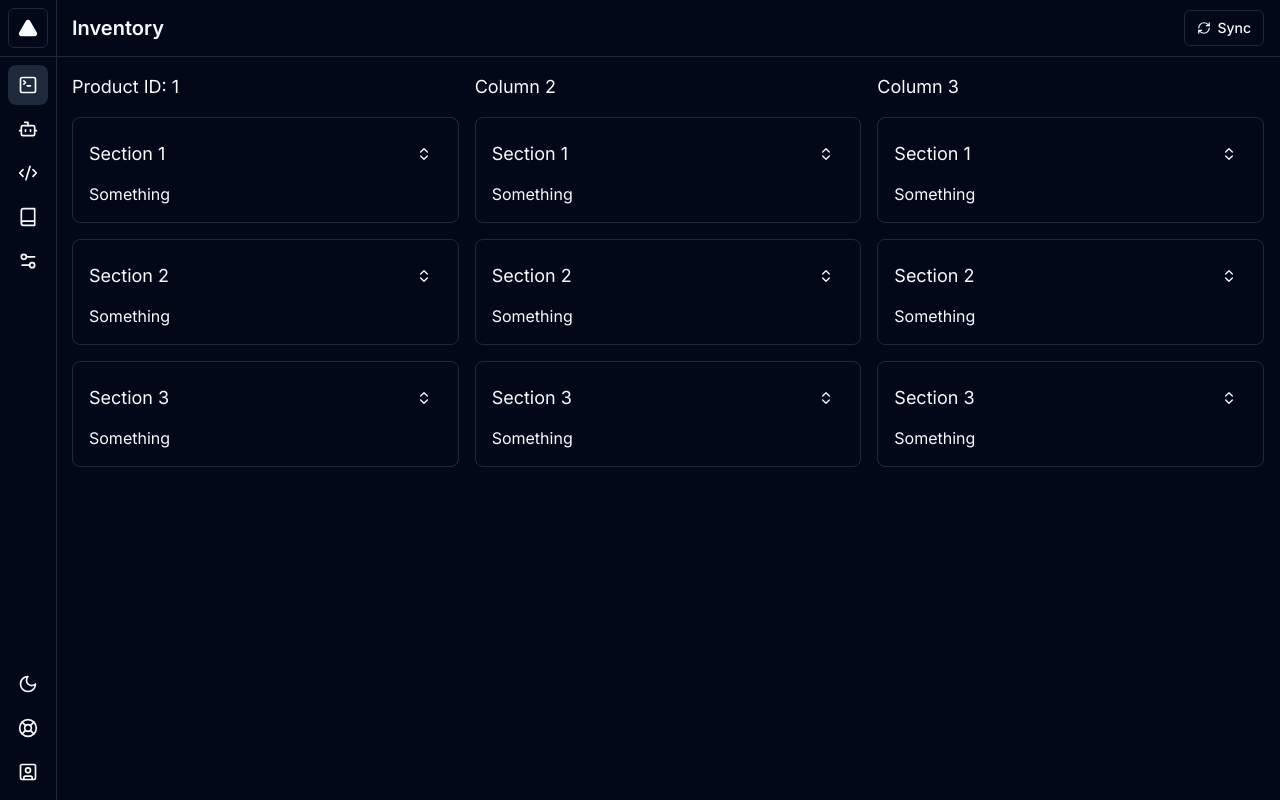
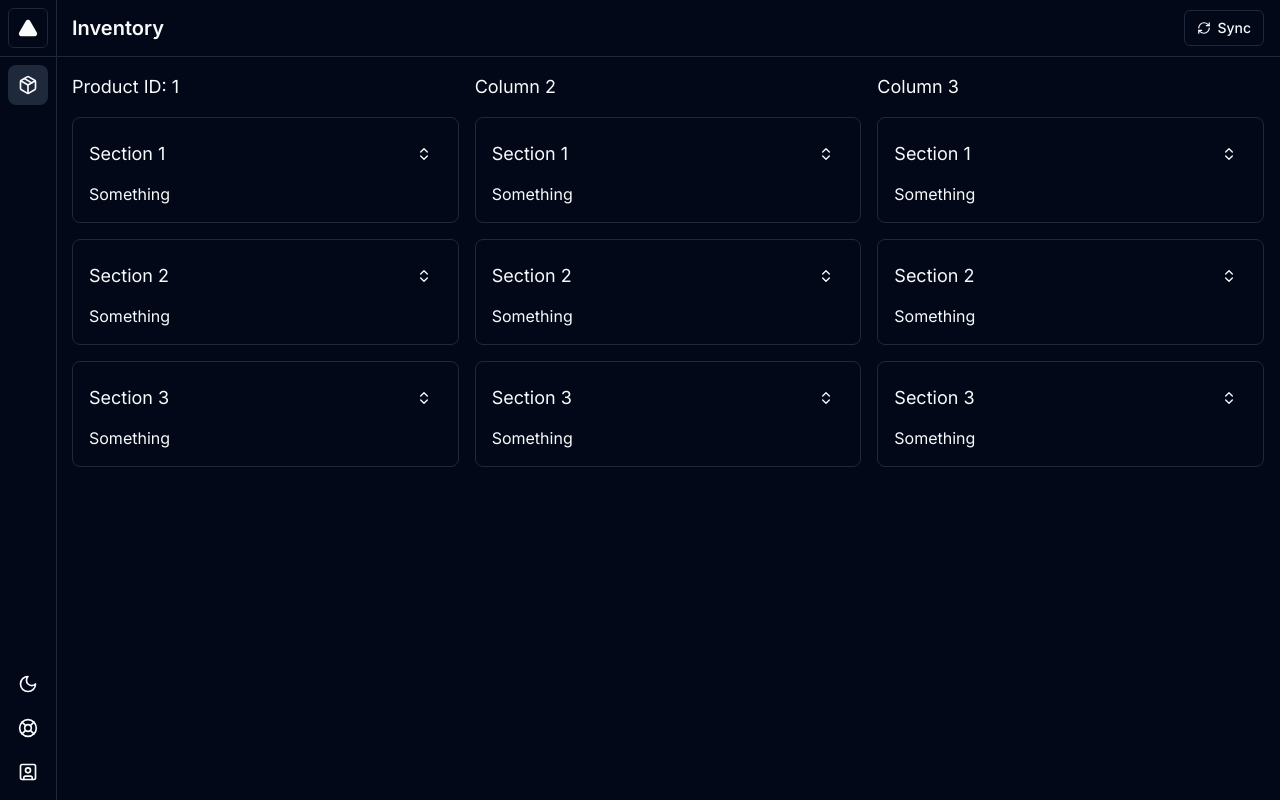
Before and after one commit to benorloff/wrights-next, a Next.js app: page /inventory/1 in a window 1280 px wide. Built offline with nearby package versions, Linux system fonts and the light colour scheme.

Commit message:
inventory item dynamic route layout

```diff
--- a/app/api/inventory/route.ts
+++ b/app/api/inventory/route.ts
@@ -20,7 +20,9 @@ export async function GET(
         orderBy: {
           id: "asc",
         },
-      }
+        // Temporarily taking only 1000 records to avoid performance issues
+        take: 1000,
+      },
     );
     // console.log(data, '<-- data from route handler');
     return NextResponse.json(data);
--- a/components/data-table/data-table-row-actions.tsx
+++ b/components/data-table/data-table-row-actions.tsx
@@ -54,7 +54,7 @@ export function DataTableRowActions<TData>({
         </Button>
       </DropdownMenuTrigger>
       <DropdownMenuContent align="end" className="w-[160px]">
-        <Link href={`/inventory/${row.getValue("id")}`}>
+        <Link href={`/inventory/${row.getValue("id")}`} passHref>
           <DropdownMenuItem>
             Edit
           </DropdownMenuItem>
--- a/components/sidebar/index.tsx
+++ b/components/sidebar/index.tsx
@@ -5,6 +5,7 @@ import {
     Bot,
     Code2,
     LifeBuoy,
+    Package,
     Settings2,
     SquareTerminal,
     SquareUser,
@@ -19,33 +20,39 @@ import {
     TooltipTrigger,
 } from "@/components/ui/tooltip"
 import { ThemeModeToggle } from "@/components/theme-mode-toggle"
+import Link from "next/link"
 
 export const Sidebar = () => {
     return (
         <aside className="inset-y fixed  left-0 z-20 flex h-full flex-col border-r">
         <div className="border-b p-2">
+          <Link href="/">
             <Button variant="outline" size="icon" aria-label="Home">
               <Triangle className="size-5 fill-foreground" />
             </Button>
+          </Link>
         </div>
         <nav className="grid gap-1 p-2">
           <TooltipProvider>
           <Tooltip>
             <TooltipTrigger asChild>
+              <Link href="/">
                 <Button
                   variant="ghost"
                   size="icon"
                   className="rounded-lg bg-muted"
                   aria-label="Playground"
                 >
-                <SquareTerminal className="size-5" />
+                  <Package className="size-5" />
                 </Button>
+              </Link>
             </TooltipTrigger>
             <TooltipContent side="right" sideOffset={5}>
-              Playground
+              Inventory
             </TooltipContent>
           </Tooltip>
-          <Tooltip>
+          </TooltipProvider>
+          {/* <Tooltip>
             <TooltipTrigger asChild>
               <Button
                 variant="ghost"
@@ -104,8 +111,8 @@ export const Sidebar = () => {
             <TooltipContent side="right" sideOffset={5}>
               Settings
             </TooltipContent>
-          </Tooltip>
-          </TooltipProvider>
+          </Tooltip> */}
+          {/* </TooltipProvider> */}
         </nav>
         <nav className="mt-auto grid gap-1 p-2">
           <TooltipProvider>
```
Lines whose indentation alone changed are shown as unchanged.
